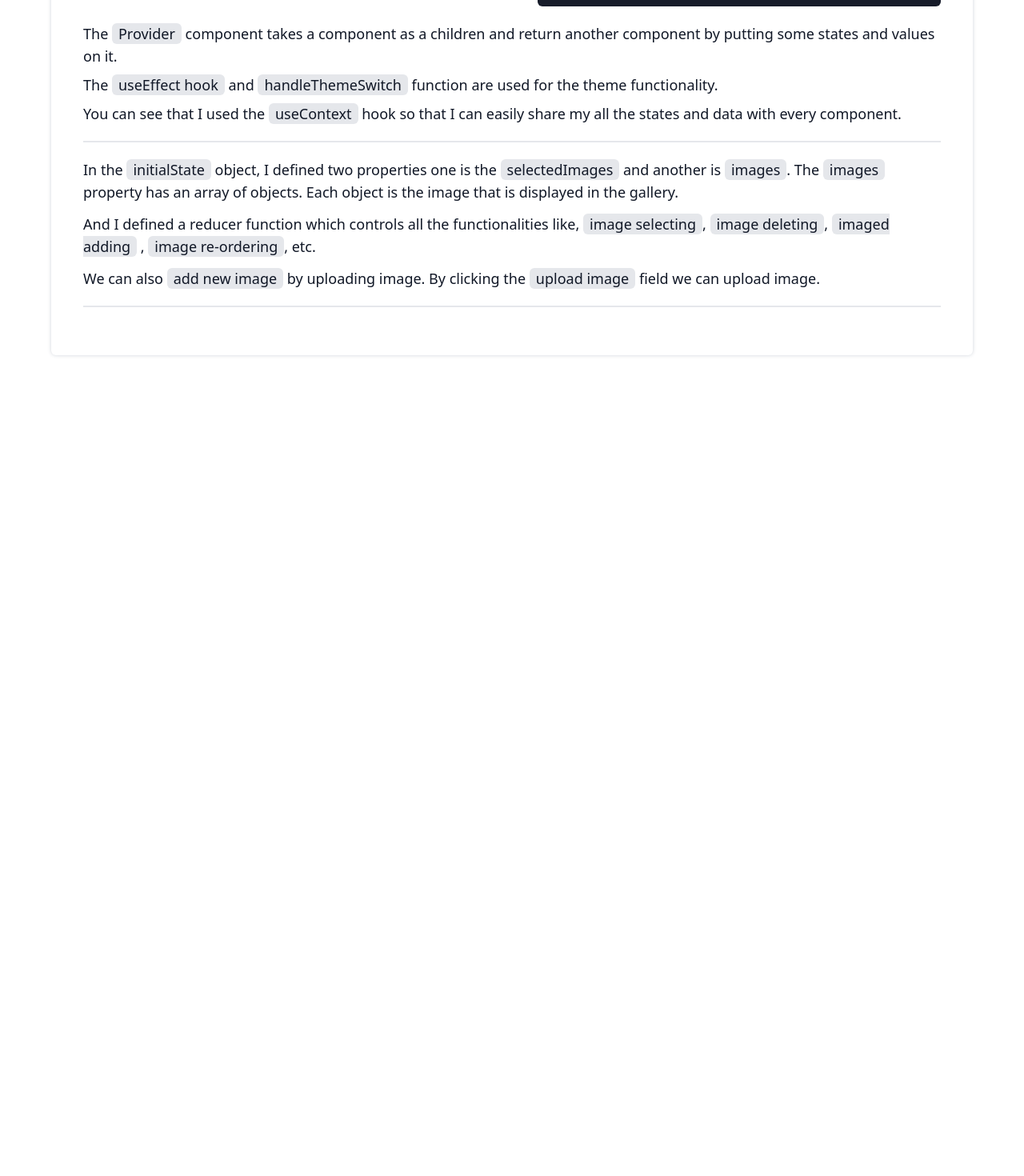
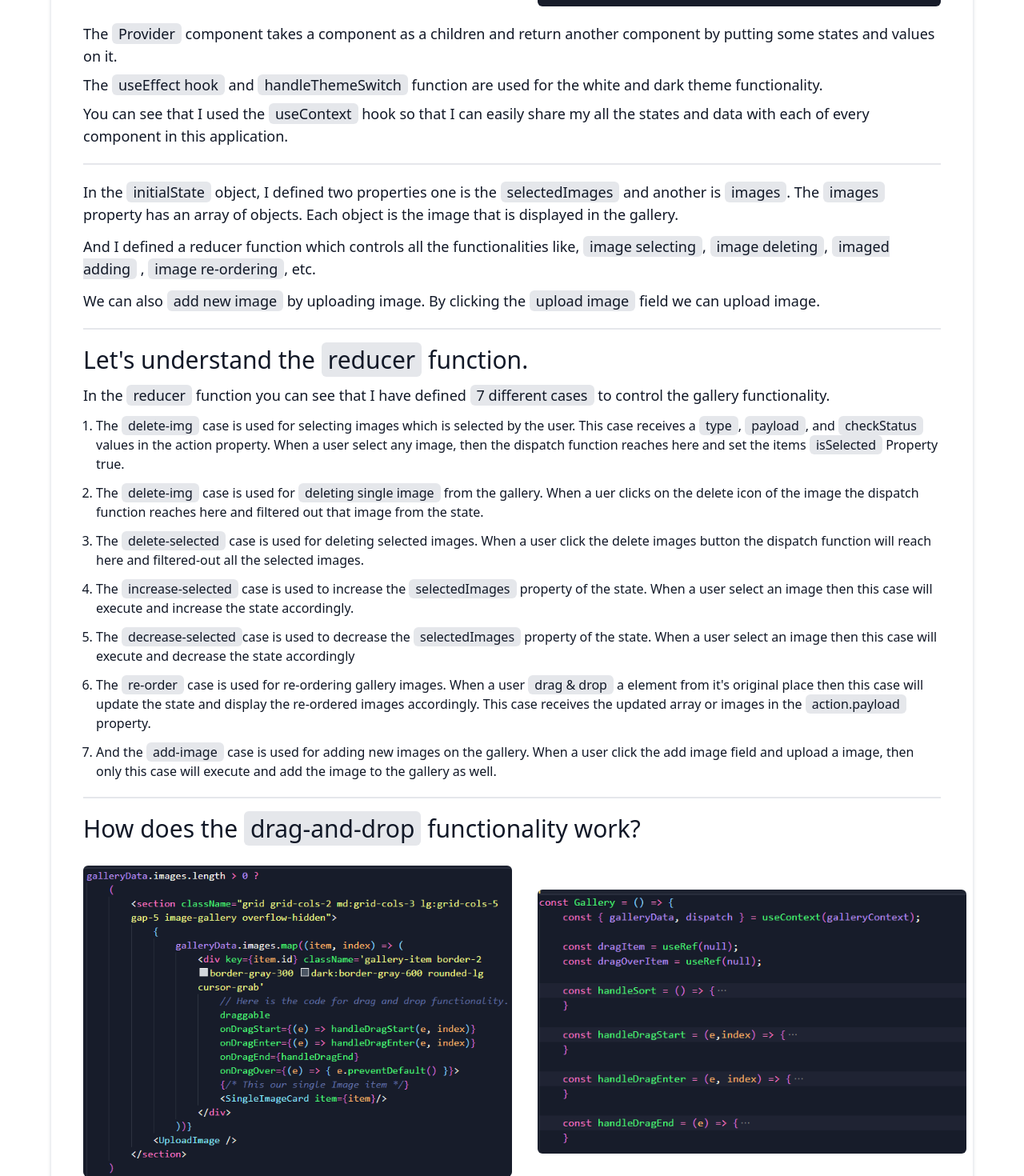
Before and after one commit to Robin0787/Gallery, a React (Vite) app: page /docs in a window 1280 px wide. Shown: the part 1938-3408 px from the top of the page at 80% size. Before the commit the page ends 2422 px from the top, so only its background shows below. Built offline with nearby package versions, Linux system fonts and the light colour scheme.

Commit message:
Updated Documentation

```diff
--- a/src/Pages/Docs/Docs.jsx
+++ b/src/Pages/Docs/Docs.jsx
@@ -3,6 +3,8 @@ import Container from '../../Components/Container/Container';
 import FolderStructure from "../../assets/Docs/FolderStructure.png";
 import ProviderComp from "../../assets/Docs/ProviderComp.png";
 import ProviderReducer from "../../assets/Docs/ProviderReducer.png";
+import Drag_Drop_function from "../../assets/Docs/drag&drop.png";
+import singleImagePic from "../../assets/Docs/singleImage.png";
 
 const Docs = () => {
 
@@ -65,10 +67,11 @@ const Docs = () => {
                             The <span className="indicator">Provider</span> component takes a component as a children and return another component by putting some states and values on it.
                         </p>
                         <p className='mt-2'>
-                            The <span className="indicator">useEffect hook</span> and <span className="indicator">handleThemeSwitch</span> function are used for the theme functionality.
+                            The <span className="indicator">useEffect hook</span> and <span className="indicator">handleThemeSwitch</span> function are used for the white and dark theme functionality.
                         </p>
                         <p className='mt-2'>
-                            You can see that I used the <span className="indicator">useContext</span> hook so that I can easily share my all the states and data with every component.
+                            You can see that I used the <span className="indicator">useContext</span> hook so that I can easily share my all the states and data with
+                            each of every component in this application.
                         </p>
                     </article>
                     <hr className='my-5 border border-gray-200 dark:border-gray-700' />
@@ -84,6 +87,36 @@ const Docs = () => {
                         </p>
                     </article>
                     <hr className='my-5 border border-gray-200 dark:border-gray-700' />
+                    <article className='mt-5 text-lg'>
+                        <h1 className='text-xl md:text-3xl font-light'>Let's understand the <span className="indicator">reducer</span> function.</h1>
+                        <p className="mt-3">
+                            In the <span className="indicator">reducer</span> function you can see that I have defined <span className="indicator">7 different cases</span> to control the gallery functionality.
+                        </p>
+                        <ul className='list-decimal text-base ml-4 mt-3 space-y-3'>
+                            <li>The <span className="indicator">delete-img</span> case is used for selecting images which is selected by the user. This case receives a <span className="indicator">type</span>, <span className="indicator">payload</span>, and <span className="indicator">checkStatus</span> values in the action property. When a user select any image, then the dispatch function reaches here and set the items <span className="indicator">isSelected</span> Property true.</li>
+
+                            <li>The <span className="indicator">delete-img</span> case is used for <span className="indicator">deleting single image</span> from the gallery. When a uer clicks on the delete icon of the image the dispatch function reaches here and filtered out that image from the state.</li>
+
+                            <li>The <span className="indicator">delete-selected</span> case is used for deleting selected images. When a user click the delete images button the dispatch function will reach here and filtered-out all the selected images.</li>
+
+                            <li>The <span className="indicator">increase-selected</span> case is used to increase the <span className="indicator">selectedImages</span> property of the state. When a user select an image then this case will execute and increase the state accordingly.</li>
+
+                            <li>The <span className="indicator">decrease-selected</span>case is used to decrease the <span className="indicator">selectedImages</span> property of the state. When a user select an image then this case will execute and decrease the state accordingly</li>
+
+                            <li>The <span className="indicator">re-order</span> case is used for re-ordering gallery images. When a user <span className="indicator">drag & drop</span> a element from it's original place then this case will update the state and display the re-ordered images accordingly. This case receives the updated array or images in the <span className="indicator">action.payload</span> property.</li>
+
+                            <li>And the <span className="indicator">add-image</span> case is used for adding new images on the gallery. When a user click the add image field and upload a image, then only this case will execute and add the image to the gallery as well.</li>
+                        </ul>
+                    </article>
+                    <hr className='my-5 border border-gray-200 dark:border-gray-700' />
+                    <article className='mt-5 text-lg'>
+                        <h1 className='text-xl md:text-3xl font-light'>How does the <span className="indicator">drag-and-drop</span> functionality work?</h1>
+                        <div className='flex flex-col md:flex-row justify-between items-center gap-5 md:gap-8 mt-7'>
+                            <img src={singleImagePic} alt="provider-component" className='w-full md:w-1/2 rounded-md' />
+                            <img src={Drag_Drop_function} alt="provider-component" className='w-full md:w-1/2 rounded-md' />
+                        </div>
+
+                    </article>
                 </section>
             </Container >
             <div className="pb-10"></div>
```
Also changed, not shown: src/assets/Docs/drag&drop.png (added), src/assets/Docs/singleImage.png (added).
